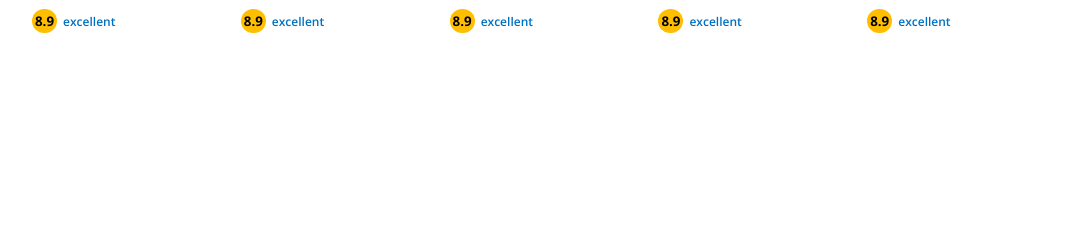
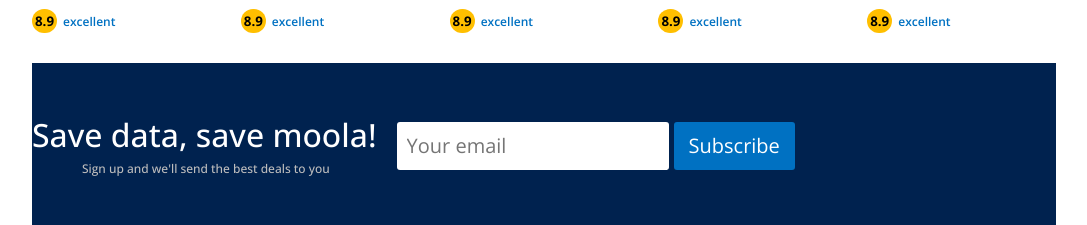
Before and after one commit to techiemokhele/mokhele-hotel-booking-app, a React (Create React App) app: page / in a window 1280 px wide. Shown: the part 1459-1684 px from the top of the page, without its empty margins (96-1183 px from the left). Before the commit the page ends 1492 px from the top, so only its background shows below. Built offline with nearby package versions, Linux system fonts and the light colour scheme.

Commit message:
subscription section buit

```diff
--- /dev/null
+++ b/src/components/Subscribe/Subscribe.css
@@ -0,0 +1,64 @@
+.subContainer {
+  display: flex;
+  justify-content: column;
+  align-items: center;
+  gap: 20px;
+  width: 100%;
+  max-width: 1024px;
+  background-color: #00224f;
+  padding: 50px 0;
+}
+
+.subHeader {
+  color: #fff;
+}
+
+.subHeaderText {
+  font-weight: 500;
+}
+
+.subCatch {
+  font-size: 12px;
+  font-weight: 500;
+  color: #bdbdbd;
+  margin-left: 50px;
+}
+
+.subscriptionFormWrap {
+  display: flex;
+  flex-direction: row;
+  justify-content: space-between;
+}
+
+.inputSubscription {
+  font-size: 20px;
+  line-height: 28px;
+  color: #6b6b6b;
+  border: 0;
+  border-radius: 3px;
+  font-weight: 100;
+  padding: 10px;
+  width: 65%;
+}
+
+#newsletterButtonFooter {
+  -webkit-box-sizing: border-box;
+  -moz-box-sizing: border-box;
+  box-sizing: border-box;
+  border-radius: 3px;
+  border: 0;
+  padding: 0 15px;
+  font-size: 20px;
+  line-height: 28px;
+  font-weight: 300;
+  height: 48px;
+  color: #fff;
+  background-color: #0071c2;
+  -webkit-box-shadow: none;
+  box-shadow: none;
+  -webkit-box-flex: 1;
+  -webkit-flex: 1;
+  -ms-flex: 1;
+  flex: 1;
+  margin: 0 5px;
+}
--- /dev/null
+++ b/src/components/Subscribe/Subscribe.jsx
@@ -0,0 +1,31 @@
+import React from "react";
+import "./Subscribe.css";
+
+const Subscribe = () => {
+  return (
+    <div className="subContainer">
+      <div className="subHeader">
+        <h1 className="subHeaderText">Save data, save moola!</h1>
+        <span className="subCatch">
+          Sign up and we'll send the best deals to you
+        </span>
+      </div>
+
+      <div class="subscriptionFormWrap">
+        <input
+          type="email"
+          name="to"
+          autocapitalize="off"
+          required="true"
+          class="inputSubscription"
+          placeholder="Your email"
+          title=""
+          value=""
+        />
+        <button id="newsletterButtonFooter">Subscribe</button>
+      </div>
+    </div>
+  );
+};
+
+export default Subscribe;
--- a/src/pages/Home/HomePage.jsx
+++ b/src/pages/Home/HomePage.jsx
@@ -7,6 +7,7 @@ import Header from "../../components/Header/Header";
 import FeaturedHotels from "../../components/FeaturedHotels/FeaturedHotels";
 import PropertyList from "../../components/PropertyList/PropertyList";
 import FeaturedLovedProperties from "../../components/FeaturedLovedProperties/FeaturedLovedProperties";
+import Subscribe from "../../components/Subscribe/Subscribe";
 
 const Home = () => {
   return (
@@ -56,6 +57,9 @@ const Home = () => {
         {/*guest selection*/}
         <h1 className="homeTitle">Homes our guest love</h1>
         <FeaturedLovedProperties />
+
+        {/*subscribe selection*/}
+        <Subscribe />
       </div>
     </div>
   );
```
